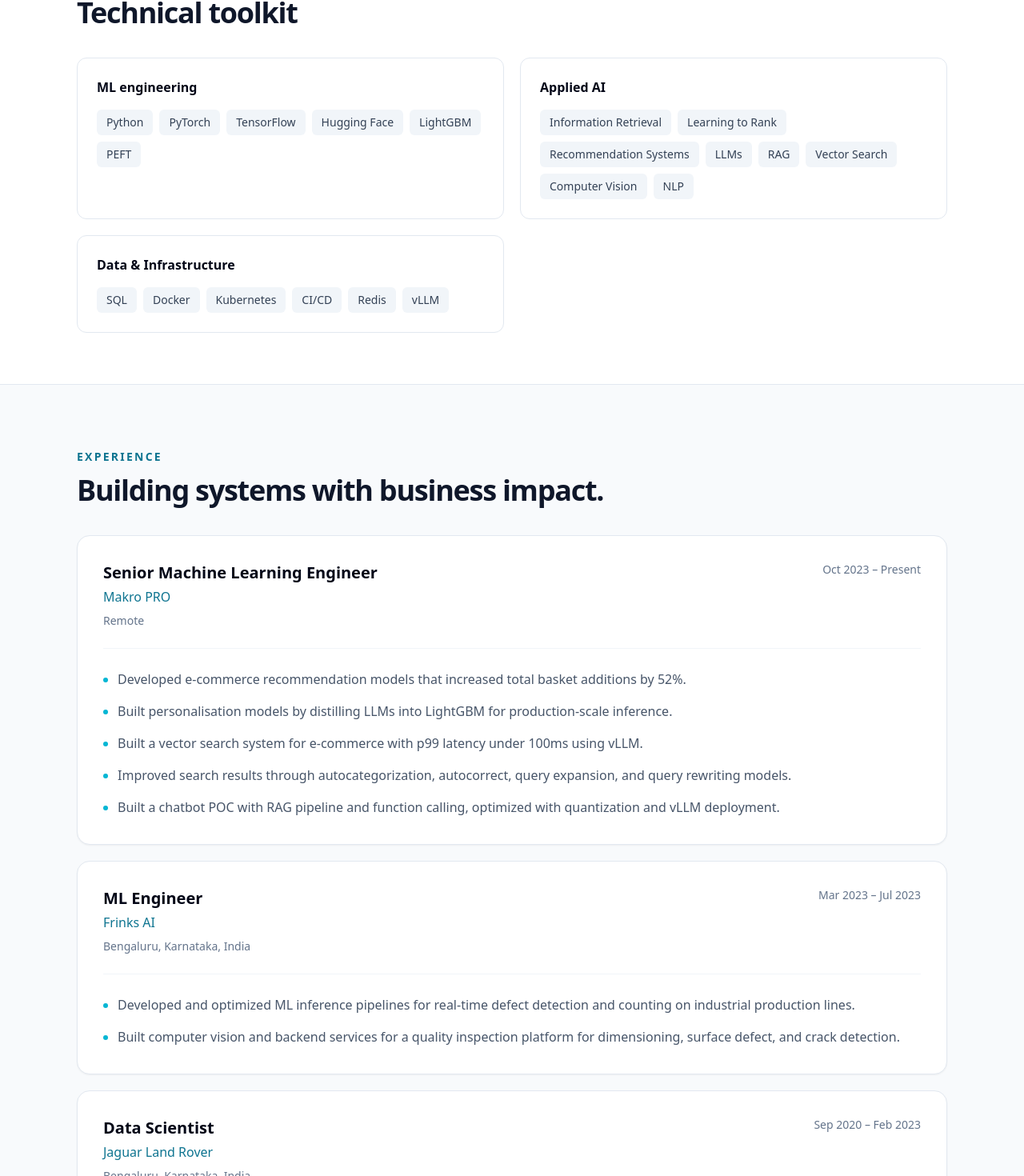
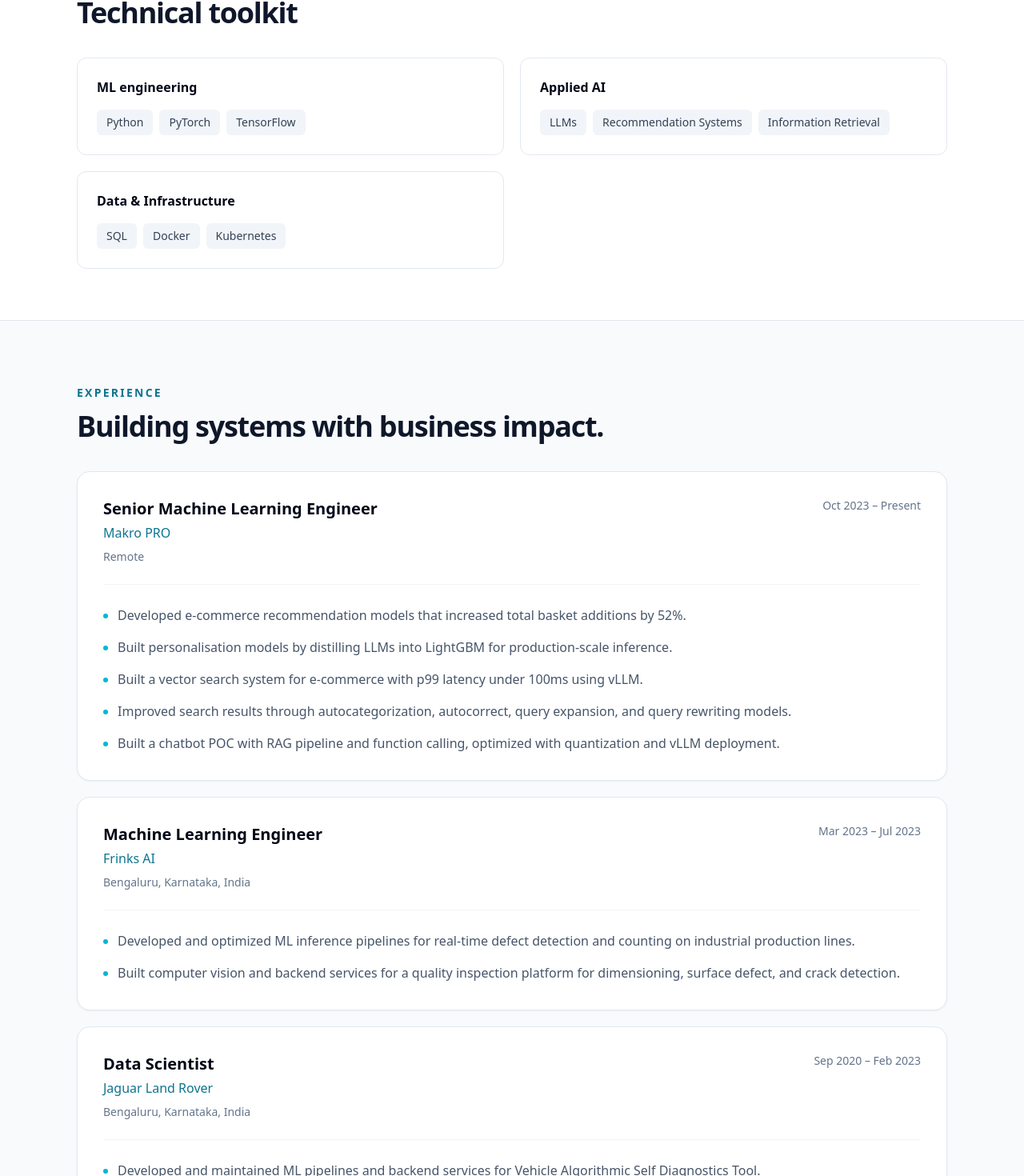
Before and after one commit to ManthanBhala/manthanbhala.github.io, a Next.js app: page / in a window 1280 px wide. Shown: the part 1079-2549 px from the top of the page at 80% size. Built offline with nearby package versions, Linux system fonts and the light colour scheme.

Commit message:
Frinks to Machine Learning Engineer, 3 skills per column, font size 14

```diff
--- a/app/data/content.ts
+++ b/app/data/content.ts
@@ -14,9 +14,9 @@ export const personalInfo = {
 }
 
 export const skills = {
-  'ML engineering': ['Python', 'PyTorch', 'TensorFlow', 'Hugging Face', 'LightGBM', 'PEFT'],
-  'Applied AI': ['Information Retrieval', 'Learning to Rank', 'Recommendation Systems', 'LLMs', 'RAG', 'Vector Search', 'Computer Vision', 'NLP'],
-  'Data & Infrastructure': ['SQL', 'Docker', 'Kubernetes', 'CI/CD', 'Redis', 'vLLM'],
+  'ML engineering': ['Python', 'PyTorch', 'TensorFlow'],
+  'Applied AI': ['LLMs', 'Recommendation Systems', 'Information Retrieval'],
+  'Data & Infrastructure': ['SQL', 'Docker', 'Kubernetes'],
 }
 
 export const experience = [
@@ -34,7 +34,7 @@ export const experience = [
     ],
   },
   {
-    title: 'ML Engineer',
+    title: 'Machine Learning Engineer',
     company: 'Frinks AI',
     period: 'Mar 2023 – Jul 2023',
     location: 'Bengaluru, Karnataka, India',
```
Also changed, not shown: 1 other file (tests, documents, lock files or other folders).
